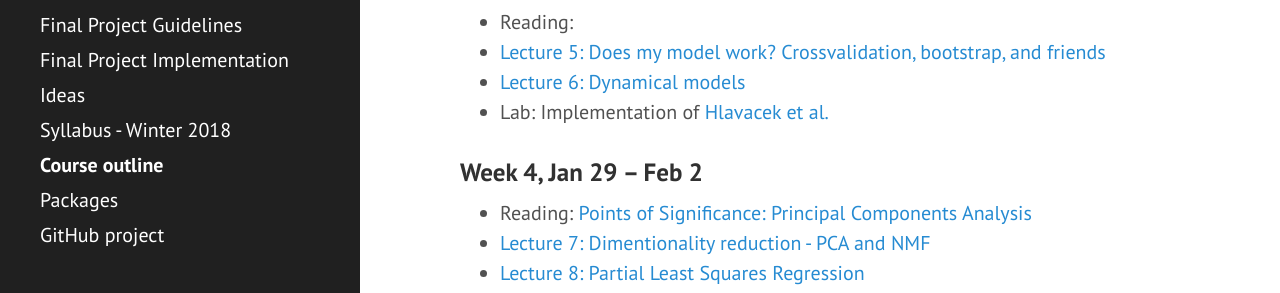
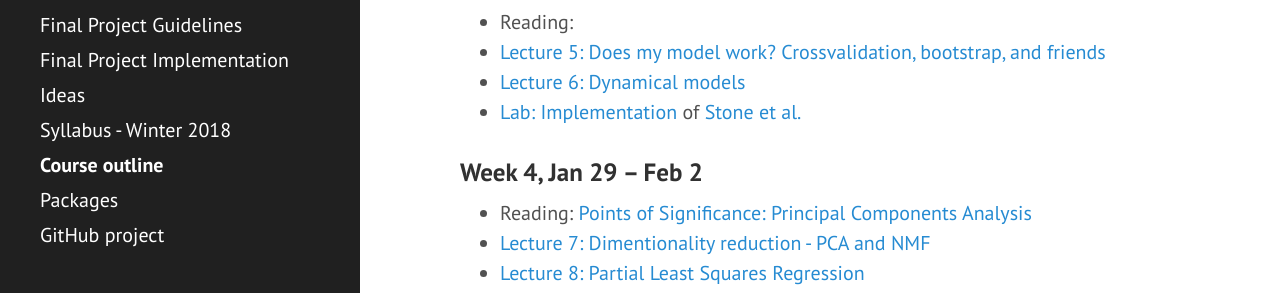
Before and after one commit to adprl14/bioe-ml-winter2018, a Jekyll site: the page built from outline.md, in a window 1280 px wide. Shown: the part 607-900 px from the top of the page. Built offline with Jekyll 4.4.1, drawn with Linux system fonts in a browser that asks for light colours.

Commit message:
Add fitting assignment. Change font size.

```diff
--- a/outline.md
+++ b/outline.md
@@ -23,7 +23,7 @@
 - Reading:
 - [Lecture 5: Does my model work? Crossvalidation, bootstrap, and friends](https://bioe-ml-w18.github.io/prog-class/Wk3-Lecture5.pdf)
 - [Lecture 6: Dynamical models](https://bioe-ml-w18.github.io/prog-class/Wk3-Lecture6.pdf)
-- Lab: Implementation of [Hlavacek et al.](http://www.sciencedirect.com/science/article/pii/S0006349599773972) <!-- Fitting -->
+- [Lab: Implementation](https://classroom.github.com/a/1yu6BPm5) of [Stone et al.](http://www.sciencedirect.com/science/article/pii/S0006349501758997) <!-- Fitting -->
 
 ### Week 4, Jan 29 – Feb 2
 
--- a/public/css/poole.css
+++ b/public/css/poole.css
@@ -49,7 +49,7 @@
 
 html {
   font-family: "Helvetica Neue", Helvetica, Arial, sans-serif;
-  font-size: 16px;
+  font-size: 14px;
   line-height: 1.5;
 }
 @media (min-width: 38em) {
```
